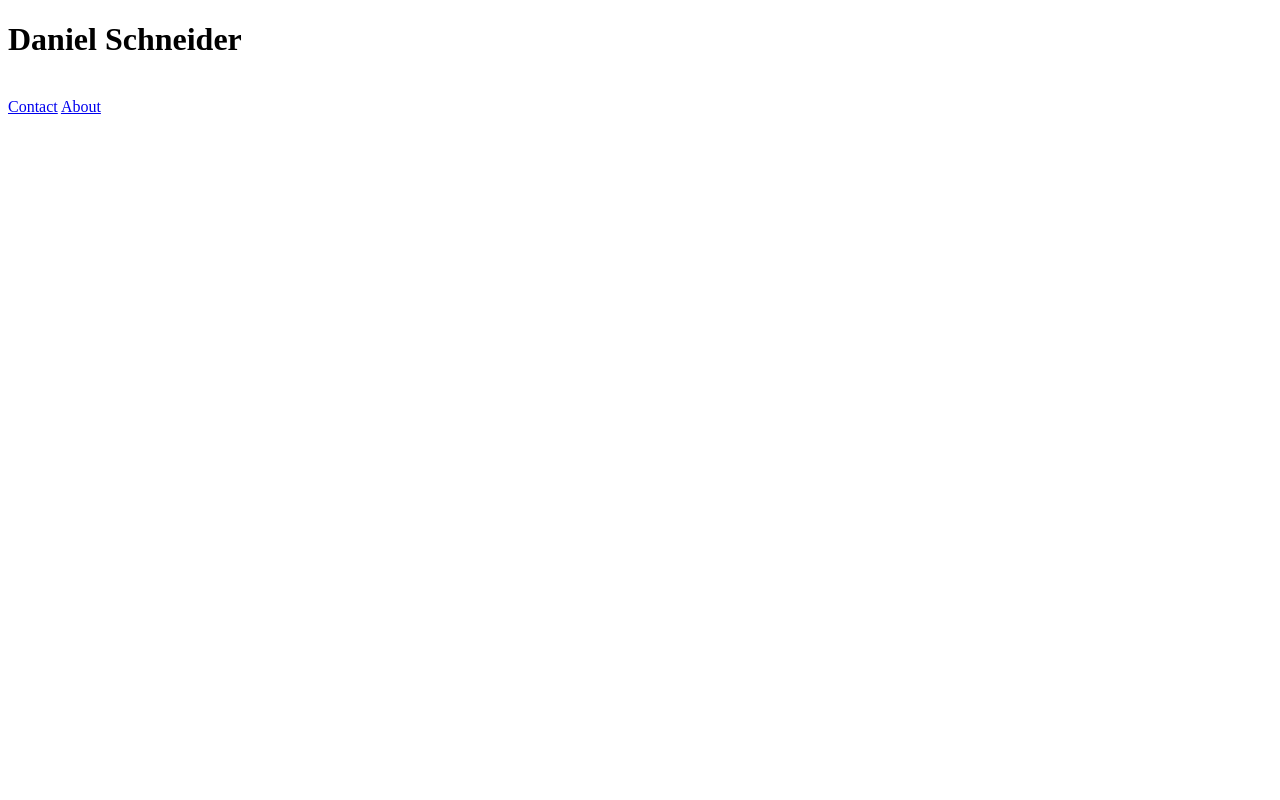
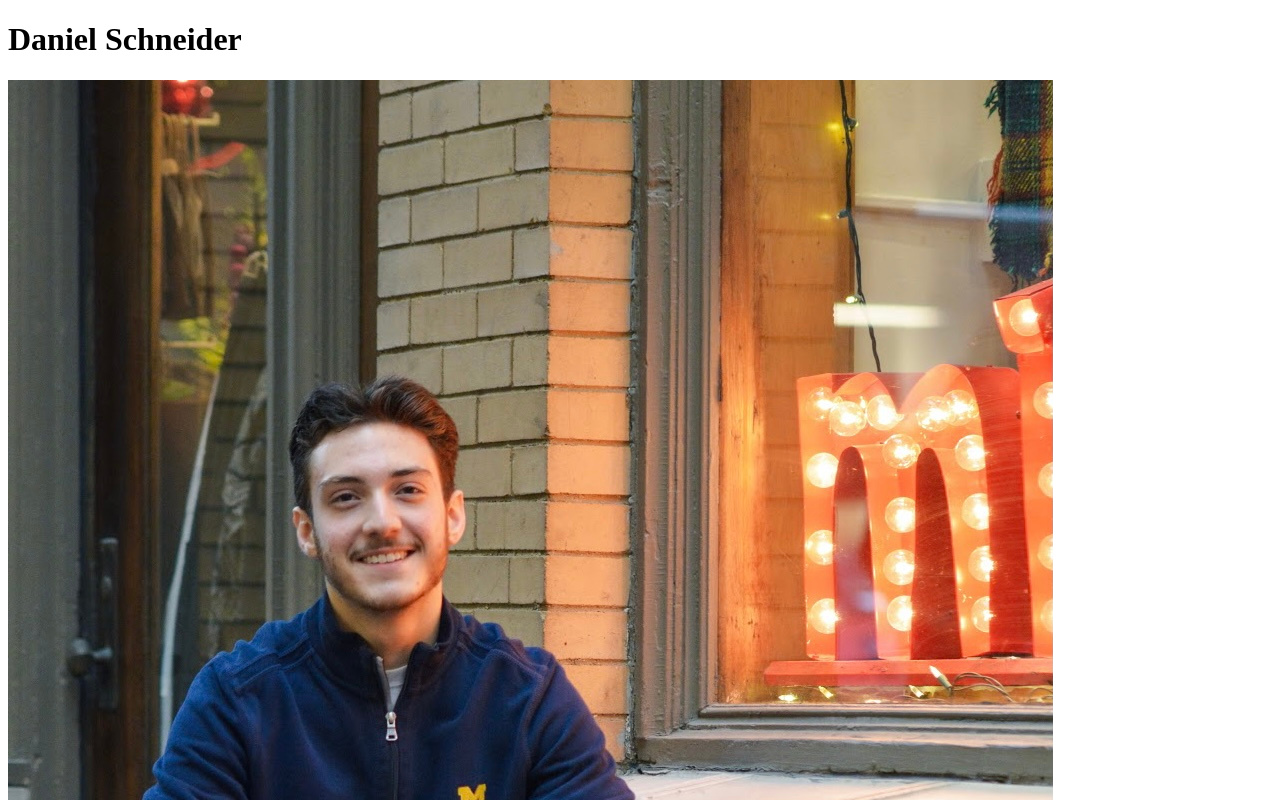
Before and after one commit to dschne27/dschne27.github.io, a plain HTML site: page index.html in a window 1280 px wide. Shown: the top 800 px of the page. Drawn offline with Linux system fonts and the light colour scheme.

Commit message:
updating

```diff
--- a/index.html
+++ b/index.html
@@ -12,7 +12,7 @@
   <body>
     <h1>Daniel Schneider</h1>
     <div class="headshot">
-        <img src="" alt="">
+        <img src="dschne27.github.io/images/IMG_3099.JPG" alt="headshot picture">
     </div>
     <div class="topnav">
       <a href="contact.html">Contact</a>
```
